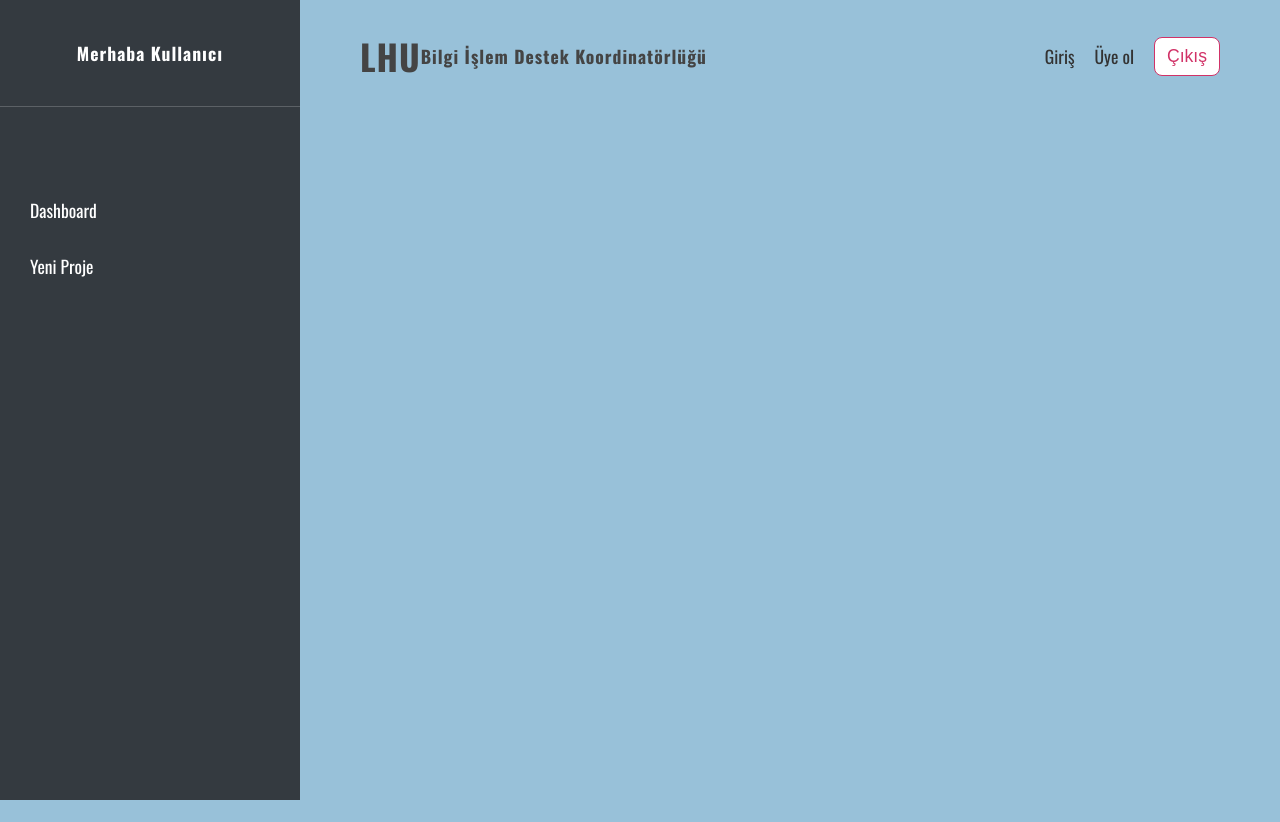
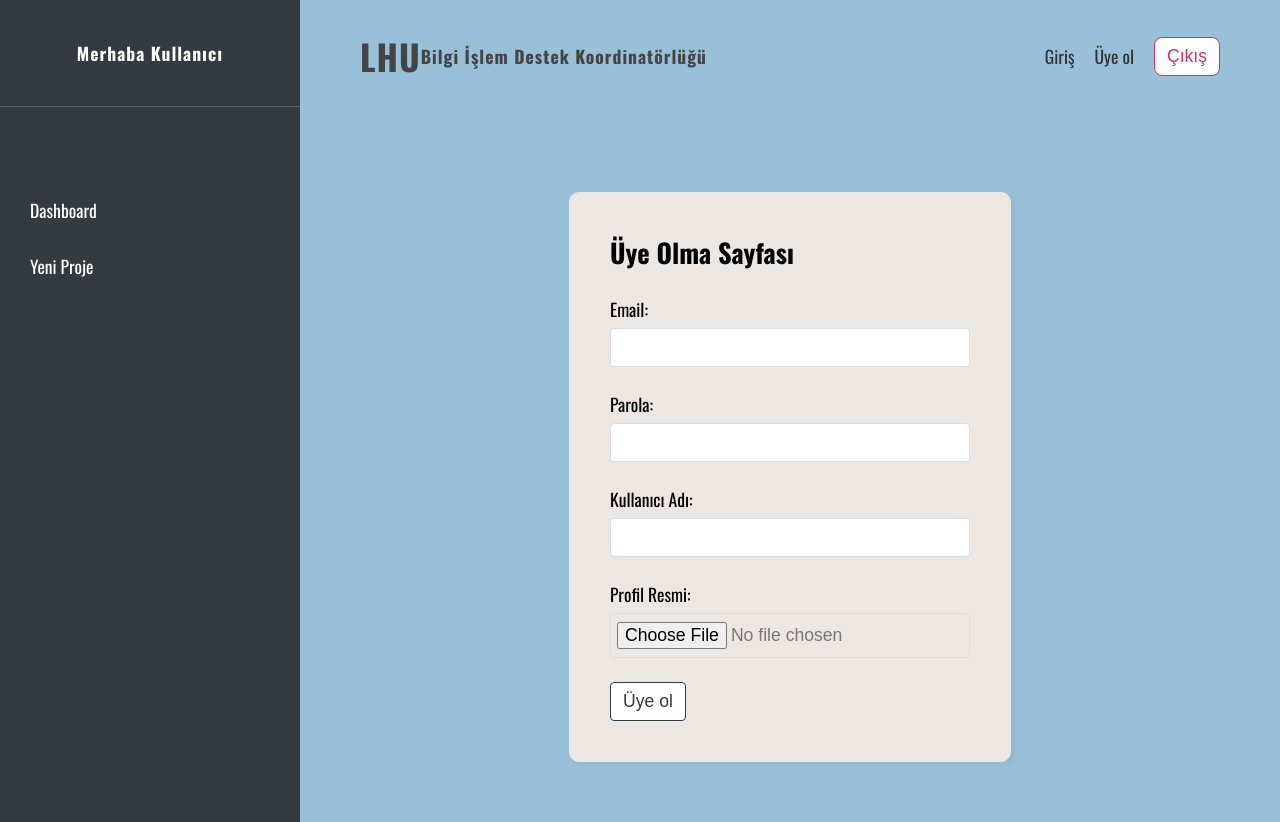
Before and after one commit to sametozkal/lhu-portal, a React (Create React App) app: page /signup in a window 1280 px wide. Before the commit the page ends 800 px from the top, so only its background shows below. Built offline with nearby package versions, Linux system fonts and the light colour scheme; no server answers.

Commit message:
sign-up oluşturuldu

```diff
--- a/src/pages/signup/Signup.js
+++ b/src/pages/signup/Signup.js
@@ -1,9 +1,69 @@
+
 import './signup.css'
+import { useState } from 'react'
+
 
 export default function Signup() {
+  const [email,setEmail] = useState('')
+  const [password,setPassword] = useState('')
+  const [displayname,setDisplayName] = useState('')
+  const [thumbnail,setThumbnail] = useState(null)
+  const [thumbnailError, setThumbnailError] = useState(null)
+
+
+  const handleChange = (e) => {
+    setThumbnail(null)
+    let secilen = e.target.files[0]
+    //console.log(selected)
+
+    if (!secilen) {
+      setThumbnailError('Lütfen bir tane resim dosyası seçiniz')
+      return
+    }
+    if (!secilen.type.includes('image')) {
+      setThumbnailError('Lütfen resim dosyası seçiniz')
+      return
+    }
+
+    setThumbnailError(null)
+    setThumbnail(secilen)
+    console.log('thumbnail güncellendi')
+  }
+  const handleSubmit = (e) => {
+    e.preventDefault()
+    if(email!=='' && password !=='' && displayname !=='' && thumbnail!==null){
+      console.log(email, password, displayname, thumbnail)
+    }
+
+  }
+
   return (
-    <div>
-
-    </div>
+    <form className='auth-form' onSubmit={handleSubmit}>
+      <h2>Üye Olma Sayfası</h2>
+      <label>
+        <span>Email: </span>
+        <input type='email' required
+        value={email}
+        onChange={(e)=> setEmail(e.target.value)}/>
+      </label>
+      <label>
+        <span>Parola: </span>
+        <input type='password' required
+        value={password}
+        onChange={(e)=> setPassword(e.target.value)}/>
+      </label>
+      <label>
+        <span>Kullanıcı Adı: </span>
+        <input type='text' required
+        value={displayname}
+        onChange={(e)=> setDisplayName(e.target.value)}/>
+      </label>
+      <label>
+        <span>Profil Resmi: </span>
+        <input type='file' required onChange={handleChange} />
+        {thumbnailError && <div className="error">{thumbnailError}</div>}
+      </label>
+      <button className='btn'>Üye ol</button>
+    </form>
   )
 }
--- a/src/pages/signup/signup.css
+++ b/src/pages/signup/signup.css
@@ -0,0 +1,9 @@
+.auth-form {
+    max-width: 360px;
+    margin: 60px auto;
+    padding: 40px;
+    border: 1px solid #ede7e3;
+    box-shadow: 3px 3px 5px rgba(0,0,0,0.05);
+    background: #ede7e3;
+    border-radius: 10px;
+  }
```
